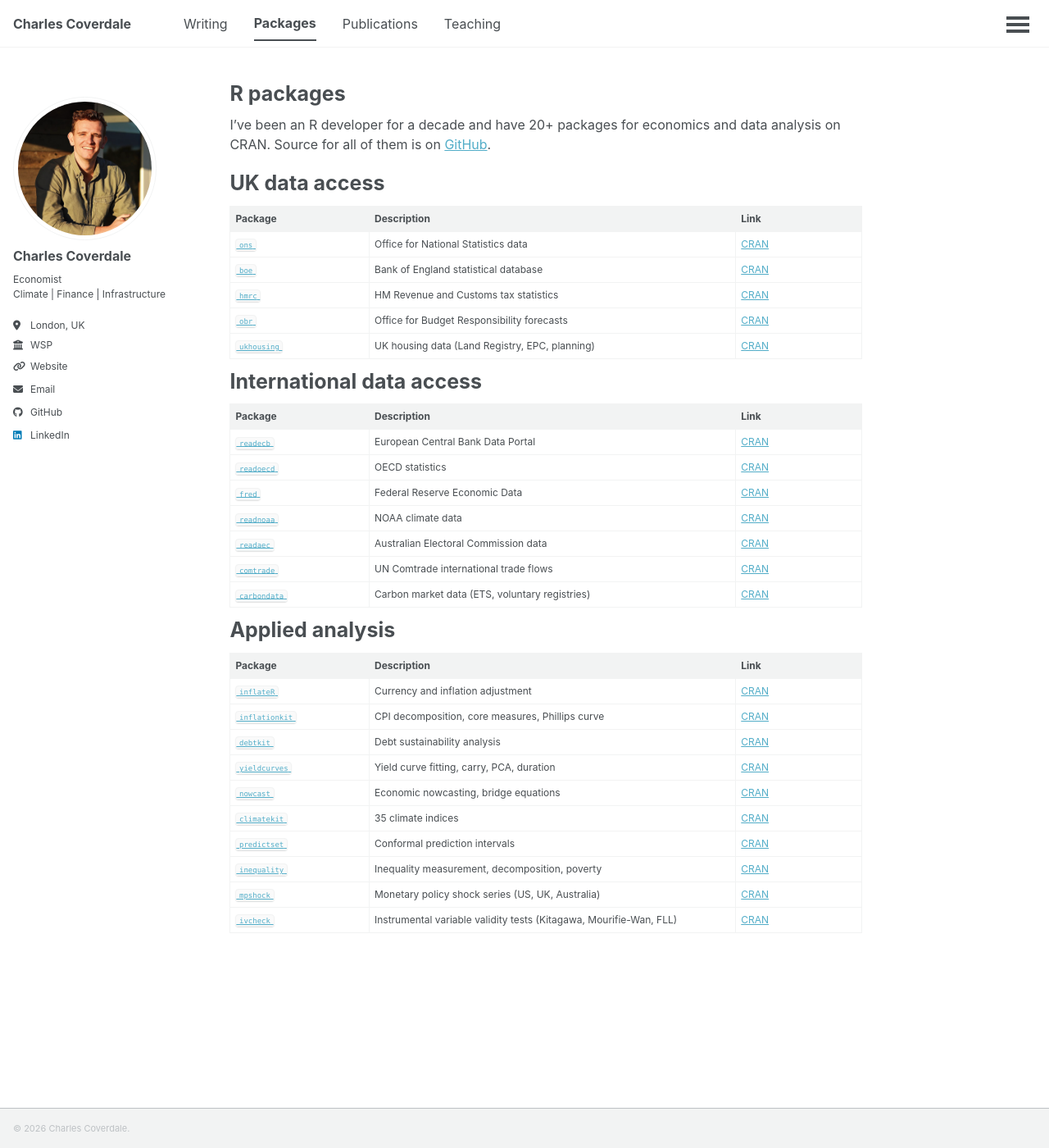
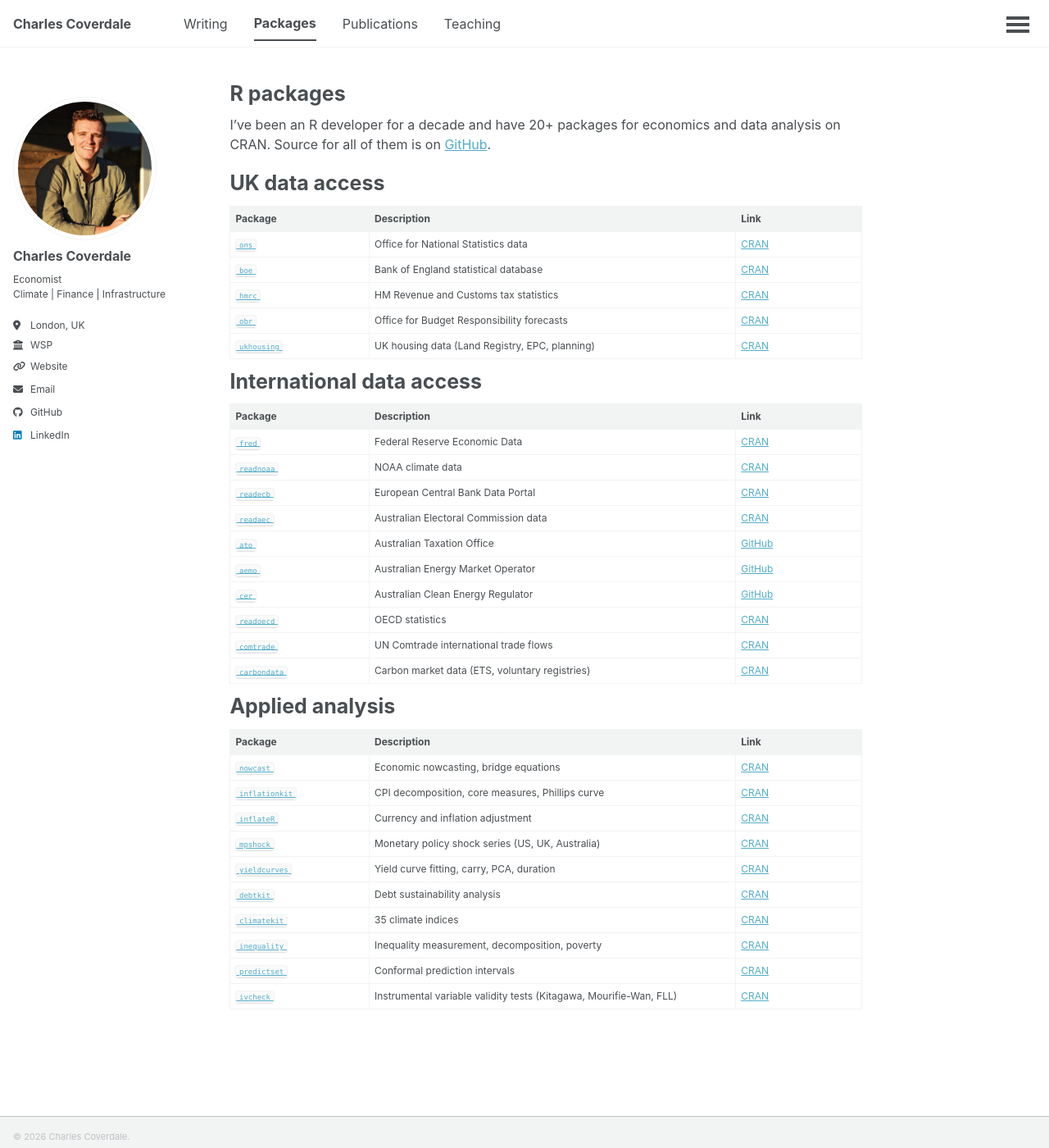
Before and after one commit to charlescoverdale/charlescoverdale.github.io, a Jekyll site: the page built from _pages/packages.md, in a window 1280 px wide and 1400 px high. Shown: the whole window at 82% size. Built offline with Jekyll 4.4.1, drawn with Linux system fonts in a browser that asks for light colours; a script that is not in the unit is left out.

Commit message:
Add ato, aemo, cer to packages page; reorder to match profile README
New Australian data access packages (ato, aemo, cer) link to GitHub
for now since they haven't been submitted to CRAN yet. International
section reorders to US, Europe, Australia, multinational. Applied
analysis section orders macro tools first, then climate and micro.

```diff
--- a/_pages/packages.md
+++ b/_pages/packages.md
@@ -36,11 +36,14 @@ International data access
 
 | Package | Description | Link |
 |---|---|---|
-| [`readecb`](https://github.com/charlescoverdale/readecb) | European Central Bank Data Portal | [CRAN](https://cran.r-project.org/package=readecb) |
-| [`readoecd`](https://github.com/charlescoverdale/readoecd) | OECD statistics | [CRAN](https://cran.r-project.org/package=readoecd) |
 | [`fred`](https://github.com/charlescoverdale/fred) | Federal Reserve Economic Data | [CRAN](https://cran.r-project.org/package=fred) |
 | [`readnoaa`](https://github.com/charlescoverdale/readnoaa) | NOAA climate data | [CRAN](https://cran.r-project.org/package=readnoaa) |
+| [`readecb`](https://github.com/charlescoverdale/readecb) | European Central Bank Data Portal | [CRAN](https://cran.r-project.org/package=readecb) |
 | [`readaec`](https://github.com/charlescoverdale/readaec) | Australian Electoral Commission data | [CRAN](https://cran.r-project.org/package=readaec) |
+| [`ato`](https://github.com/charlescoverdale/ato) | Australian Taxation Office | [GitHub](https://github.com/charlescoverdale/ato) |
+| [`aemo`](https://github.com/charlescoverdale/aemo) | Australian Energy Market Operator | [GitHub](https://github.com/charlescoverdale/aemo) |
+| [`cer`](https://github.com/charlescoverdale/cer) | Australian Clean Energy Regulator | [GitHub](https://github.com/charlescoverdale/cer) |
+| [`readoecd`](https://github.com/charlescoverdale/readoecd) | OECD statistics | [CRAN](https://cran.r-project.org/package=readoecd) |
 | [`comtrade`](https://github.com/charlescoverdale/comtrade) | UN Comtrade international trade flows | [CRAN](https://cran.r-project.org/package=comtrade) |
 | [`carbondata`](https://cran.r-project.org/package=carbondata) | Carbon market data (ETS, voluntary registries) | [CRAN](https://cran.r-project.org/package=carbondata) |
 
@@ -49,13 +52,13 @@ Applied analysis
 
 | Package | Description | Link |
 |---|---|---|
+| [`nowcast`](https://github.com/charlescoverdale/nowcast) | Economic nowcasting, bridge equations | [CRAN](https://cran.r-project.org/package=nowcast) |
+| [`inflationkit`](https://github.com/charlescoverdale/inflationkit) | CPI decomposition, core measures, Phillips curve | [CRAN](https://cran.r-project.org/package=inflationkit) |
 | [`inflateR`](https://github.com/charlescoverdale/inflateR) | Currency and inflation adjustment | [CRAN](https://cran.r-project.org/package=inflateR) |
-| [`inflationkit`](https://github.com/charlescoverdale/inflationkit) | CPI decomposition, core measures, Phillips curve | [CRAN](https://cran.r-project.org/package=inflationkit) |
+| [`mpshock`](https://cran.r-project.org/package=mpshock) | Monetary policy shock series (US, UK, Australia) | [CRAN](https://cran.r-project.org/package=mpshock) |
+| [`yieldcurves`](https://github.com/charlescoverdale/yieldcurves) | Yield curve fitting, carry, PCA, duration | [CRAN](https://cran.r-project.org/package=yieldcurves) |
 | [`debtkit`](https://github.com/charlescoverdale/debtkit) | Debt sustainability analysis | [CRAN](https://cran.r-project.org/package=debtkit) |
-| [`yieldcurves`](https://github.com/charlescoverdale/yieldcurves) | Yield curve fitting, carry, PCA, duration | [CRAN](https://cran.r-project.org/package=yieldcurves) |
-| [`nowcast`](https://github.com/charlescoverdale/nowcast) | Economic nowcasting, bridge equations | [CRAN](https://cran.r-project.org/package=nowcast) |
 | [`climatekit`](https://github.com/charlescoverdale/climatekit) | 35 climate indices | [CRAN](https://cran.r-project.org/package=climatekit) |
+| [`inequality`](https://cran.r-project.org/package=inequality) | Inequality measurement, decomposition, poverty | [CRAN](https://cran.r-project.org/package=inequality) |
 | [`predictset`](https://github.com/charlescoverdale/predictset) | Conformal prediction intervals | [CRAN](https://cran.r-project.org/package=predictset) |
-| [`inequality`](https://cran.r-project.org/package=inequality) | Inequality measurement, decomposition, poverty | [CRAN](https://cran.r-project.org/package=inequality) |
-| [`mpshock`](https://cran.r-project.org/package=mpshock) | Monetary policy shock series (US, UK, Australia) | [CRAN](https://cran.r-project.org/package=mpshock) |
 | [`ivcheck`](https://github.com/charlescoverdale/ivcheck) | Instrumental variable validity tests (Kitagawa, Mourifie-Wan, FLL) | [CRAN](https://cran.r-project.org/package=ivcheck) |
```
